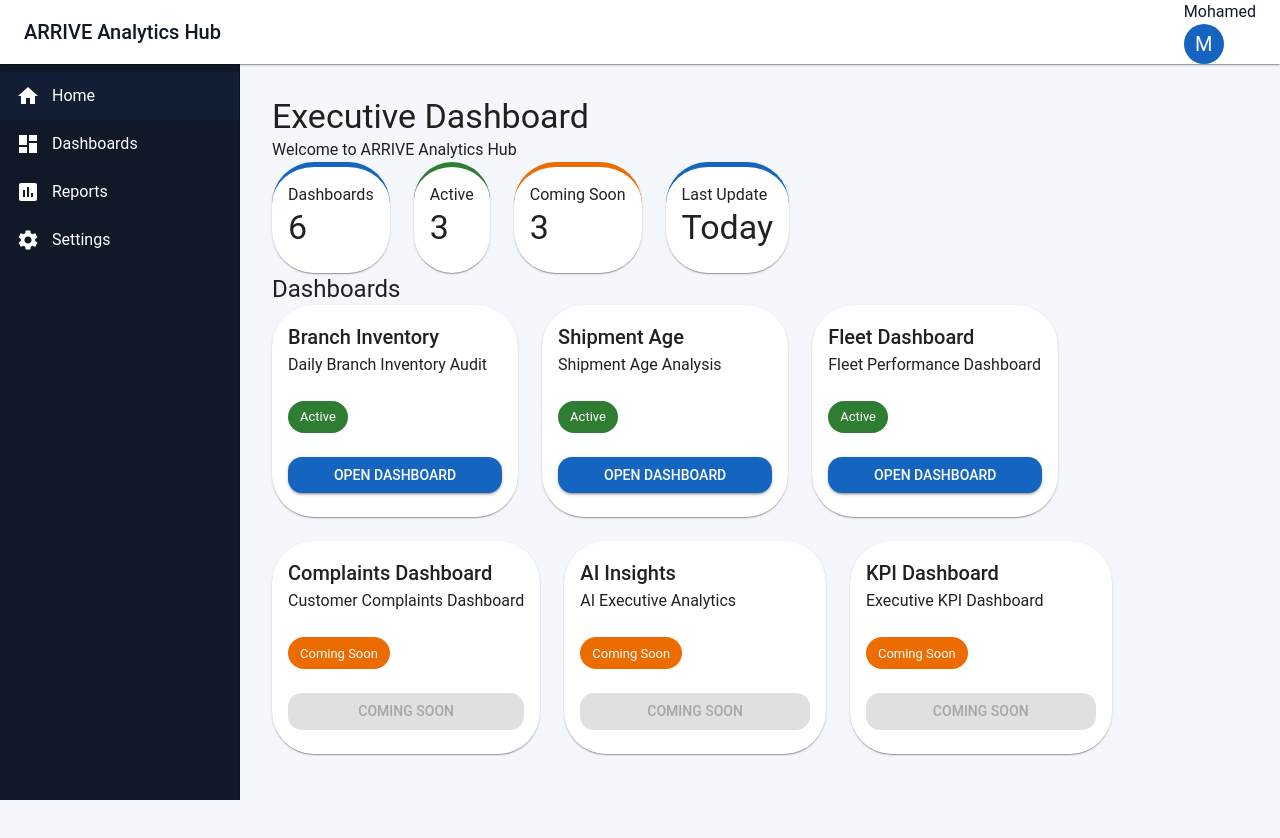
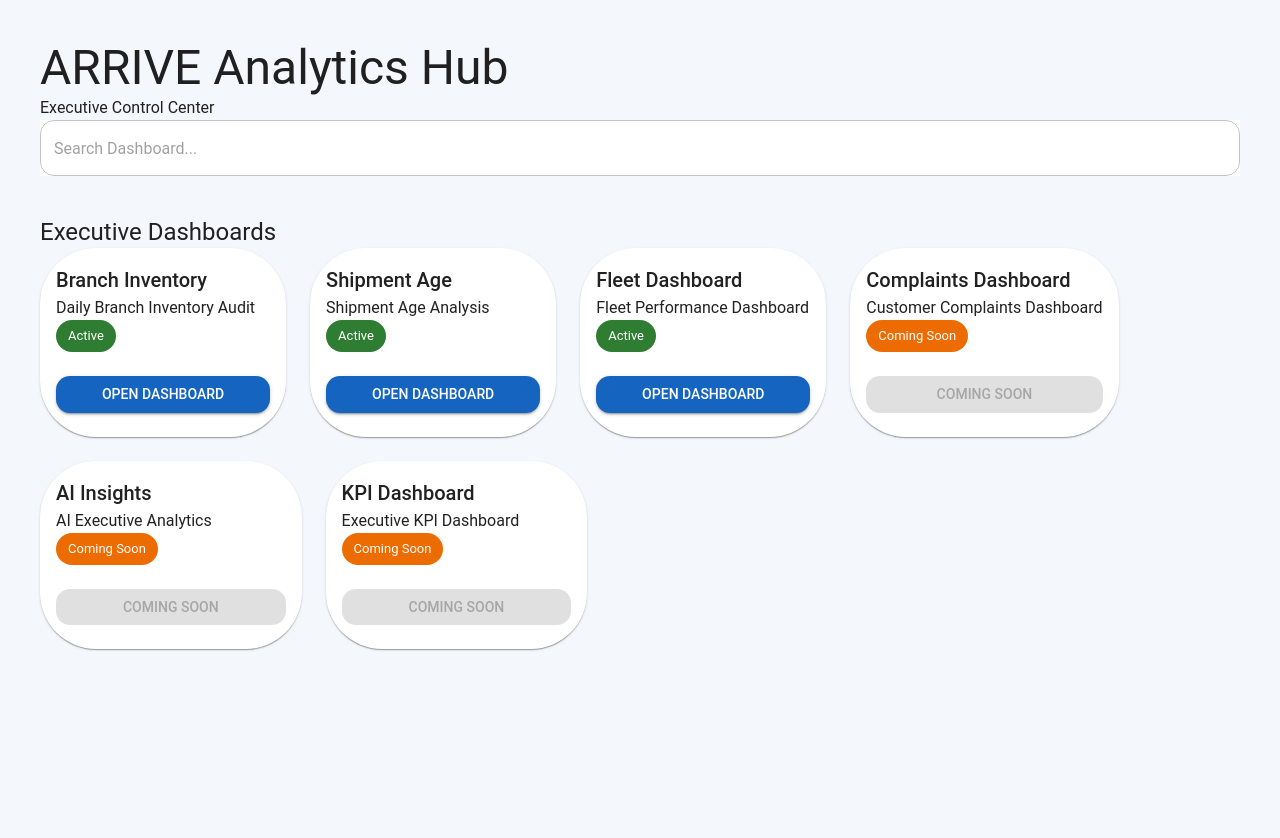
Before and after one commit to mohamedsaed51-ARRIVE/arrive-analytics-hub, a React (Vite) app: page /home in a window 1280 px wide. Shown: the top 838 px of the page. After the commit the page ends 800 px from the top, so only its background shows below. Built offline with nearby package versions, Linux system fonts and the light colour scheme.

Commit message:
Update ARRIVE Hub V2

```diff
--- a/src/App.jsx
+++ b/src/App.jsx
@@ -1,27 +1,14 @@
 import { BrowserRouter, Routes, Route } from "react-router-dom";
 
-import Header from "./components/Header";
-import Sidebar from "./components/Sidebar";
-
+import Landing from "./pages/Landing";
 import Home from "./pages/Home";
-import Landing from "./pages/Landing";
 
 function App() {
   return (
     <BrowserRouter>
       <Routes>
         <Route path="/" element={<Landing />} />
-
-        <Route
-          path="/home"
-          element={
-            <>
-              <Header />
-              <Sidebar />
-              <Home />
-            </>
-          }
-        />
+        <Route path="/home" element={<Home />} />
       </Routes>
     </BrowserRouter>
   );
--- a/src/pages/Home.jsx
+++ b/src/pages/Home.jsx
@@ -1,7 +1,15 @@
-import { Box, Grid, Typography } from "@mui/material";
+import {
+  Box,
+  Typography,
+  Grid,
+  Card,
+  CardContent,
+  Button,
+  Chip,
+  TextField,
+} from "@mui/material";
 
-import StatCard from "../components/StatCard";
-import DashboardCard from "../components/DashboardCard";
+import SearchIcon from "@mui/icons-material/Search";
 
 import dashboards from "../data/dashboards";
 
@@ -9,51 +17,104 @@ export default function Home() {
   return (
     <Box
       sx={{
-        ml: "240px",
-        mt: "64px",
-        p: 4,
-        background: "#F4F7FC",
         minHeight: "100vh",
+        bgcolor: "#F4F7FC",
+        p: 5,
       }}
     >
-      <Typography variant="h4" fontWeight="bold">
-        Executive Dashboard
+      {/* Header */}
+
+      <Typography
+        variant="h3"
+        fontWeight="bold"
+        textAlign="center"
+      >
+        ARRIVE Analytics Hub
       </Typography>
 
-      <Typography color="text.secondary" mb={4}>
-        Welcome to ARRIVE Analytics Hub
+      <Typography
+        textAlign="center"
+        color="text.secondary"
+        mt={1}
+        mb={4}
+      >
+        Executive Control Center
       </Typography>
 
-      <Grid container spacing={3} mb={5}>
-        <Grid item xs={12} md={3}>
-          <StatCard title="Dashboards" value="6" />
-        </Grid>
+      {/* Search */}
 
-        <Grid item xs={12} md={3}>
-          <StatCard title="Active" value="3" color="#2E7D32" />
-        </Grid>
+      <TextField
+        fullWidth
+        placeholder="Search Dashboard..."
+        InputProps={{
+          startAdornment: <SearchIcon sx={{ mr: 1 }} />,
+        }}
+        sx={{
+          mb: 5,
+          bgcolor: "#fff",
+        }}
+      />
 
-        <Grid item xs={12} md={3}>
-          <StatCard title="Coming Soon" value="3" color="#ED6C02" />
-        </Grid>
-
-        <Grid item xs={12} md={3}>
-          <StatCard title="Last Update" value="Today" />
-        </Grid>
-      </Grid>
+      {/* Section */}
 
       <Typography variant="h5" fontWeight="bold" mb={3}>
-        Dashboards
+        Executive Dashboards
       </Typography>
 
       <Grid container spacing={3}>
-        {dashboards.map((dashboard) => (
-          <Grid item xs={12} md={4} key={dashboard.id}>
-            <DashboardCard
-              title={dashboard.title}
-              description={dashboard.description}
-              status={dashboard.status}
-            />
+        {dashboards.map((item) => (
+          <Grid item xs={12} md={4} key={item.id}>
+            <Card
+              sx={{
+                borderRadius: 4,
+                transition: ".3s",
+
+                "&:hover": {
+                  transform: "translateY(-6px)",
+                },
+              }}
+            >
+              <CardContent>
+                <Typography
+                  variant="h6"
+                  fontWeight="bold"
+                >
+                  {item.title}
+                </Typography>
+
+                <Typography
+                  color="text.secondary"
+                  mt={1}
+                  mb={3}
+                >
+                  {item.description}
+                </Typography>
+
+                <Chip
+                  label={
+                    item.status === "active"
+                      ? "Active"
+                      : "Coming Soon"
+                  }
+                  color={
+                    item.status === "active"
+                      ? "success"
+                      : "warning"
+                  }
+                />
+
+                <Button
+                  fullWidth
+                  variant="contained"
+                  sx={{ mt: 3 }}
+                  disabled={item.status !== "active"}
+                >
+                  {item.status === "active"
+                    ? "Open Dashboard"
+                    : "Coming Soon"}
+                </Button>
+              </CardContent>
+            </Card>
           </Grid>
         ))}
       </Grid>
```
